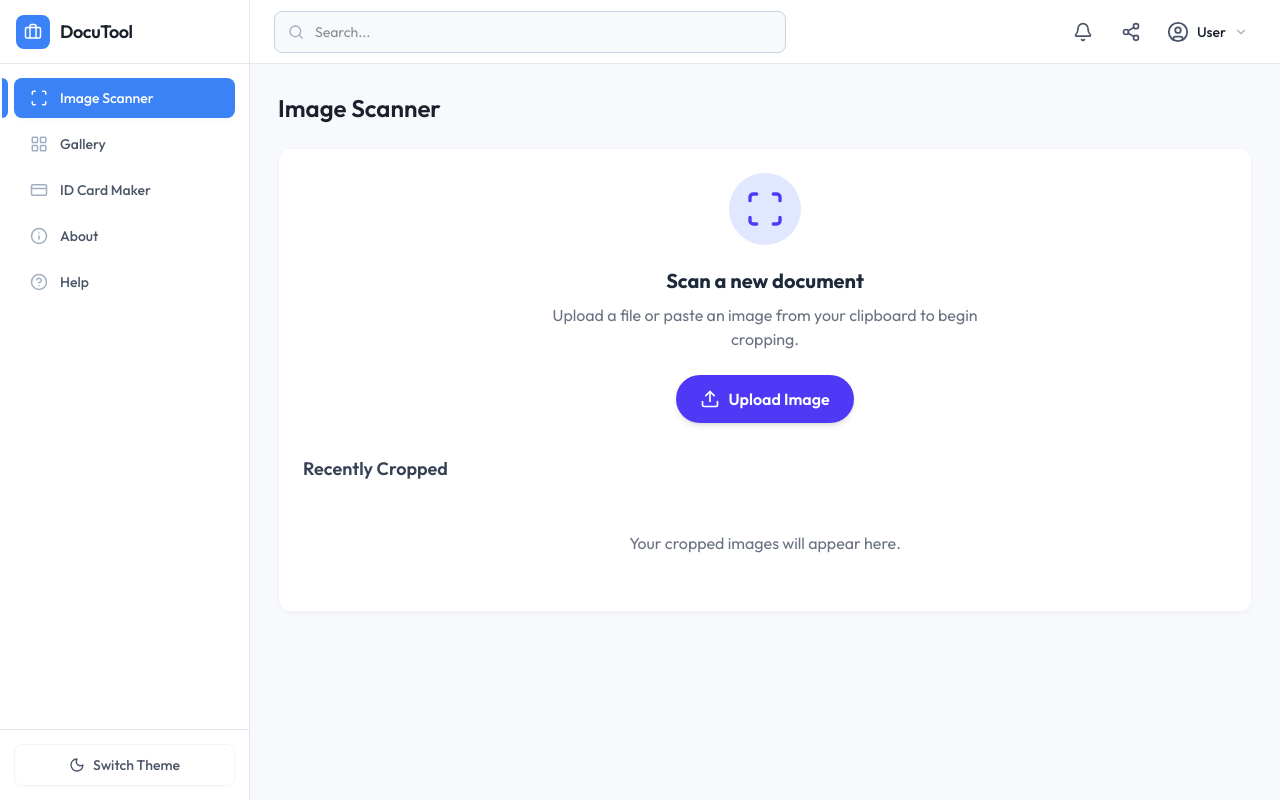
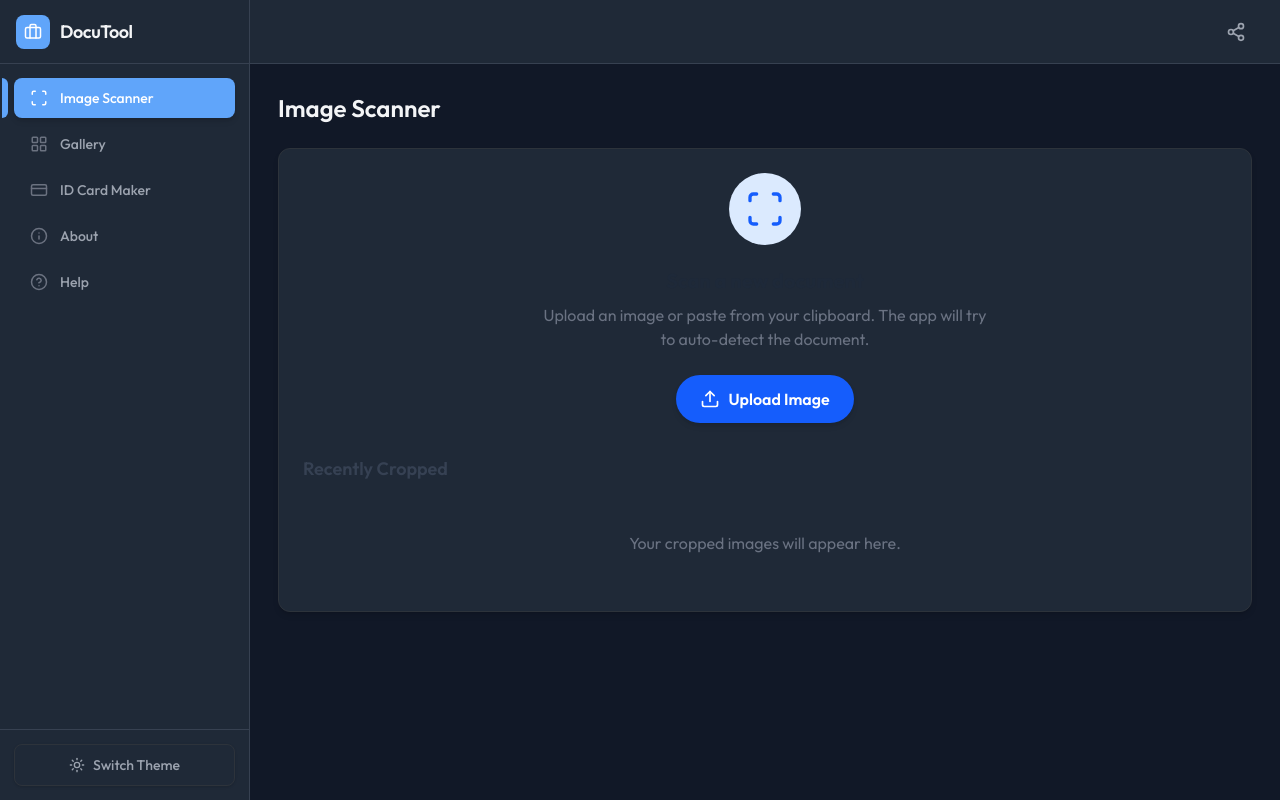
Before and after one commit to iam-salman/DocuTool, a React (Vite) app: page /#scanner in a window 1280 px wide. Built offline with nearby package versions, Linux system fonts and the light colour scheme.

Commit message:
advanced scanning model

```diff
--- a/src/App.tsx
+++ b/src/App.tsx
@@ -1,9 +1,10 @@
+'use client'
 import React, { useState, useRef, useEffect, useCallback, createContext, useContext } from 'react';
 import type { FC, ChangeEvent, MouseEvent, TouchEvent, ReactNode } from 'react';
 import { motion, AnimatePresence } from 'framer-motion';
 import {
     Upload, Crop, Download, RotateCw, Edit, FileImage, FileText, Trash2, CreditCard, Scan,
-    Info, HelpCircle, Sun, Moon, Search, Bell,
+    Info, HelpCircle, Sun, Moon, Bell,
     Share2, UserCircle, Menu, X, ChevronDown, Briefcase, CheckCircle, AlertTriangle, Copy, LayoutGrid, Printer
 } from 'lucide-react';
 
@@ -38,7 +39,7 @@ const SIDEBAR_ITEMS = [
 ];
 
 const APP_NAME = "DocuTool";
-const DEFAULT_THEME: 'light' | 'dark' = 'light';
+const DEFAULT_THEME: 'light' | 'dark' = 'dark'; // Changed to dark
 const DEFAULT_PAGE = 'scanner';
 const FONT_URL = 'https://fonts.googleapis.com/css2?family=Outfit:wght@300;400;500;600;700&display=swap';
 
@@ -52,10 +53,9 @@ interface AppContextType {
   setIsMobileMenuOpen: React.Dispatch<React.SetStateAction<boolean>>;
   showShareModal: boolean;
   setShowShareModal: React.Dispatch<React.SetStateAction<boolean>>;
-  showLogoutModal: boolean;
-  setShowLogoutModal: React.Dispatch<React.SetStateAction<boolean>>;
   croppedImages: CroppedImage[];
   setCroppedImages: React.Dispatch<React.SetStateAction<CroppedImage[]>>;
+  isCvLoaded: boolean;
 }
 
 const AppContext = createContext<AppContextType | null>(null);
@@ -130,7 +130,7 @@ const gaussianElimination = (a: number[][], b: number[]): number[] => {
 
 // --- TOOL PAGES & LOGIC COMPONENT ---
 const ToolPages: FC = () => {
-  const { currentPage, setCurrentPage, showToast, croppedImages, setCroppedImages } = useAppContext();
+  const { currentPage, setCurrentPage, showToast, croppedImages, setCroppedImages, isCvLoaded } = useAppContext();
 
   const [appState, setAppState] = useState<AppState | 'idle'>('idle');
   const [editingImage, setEditingImage] = useState<CroppedImage | null>(null);
@@ -160,12 +160,68 @@ const ToolPages: FC = () => {
     { id: 'none', name: 'None', filter: 'none' },
   ];
 
+  const detectCardCorners = useCallback((img: HTMLImageElement): Point[] | null => {
+    if (!isCvLoaded) return null;
+    const cv = (window as any).cv;
+    try {
+        let src = cv.imread(img);
+        let gray = new cv.Mat();
+        cv.cvtColor(src, gray, cv.COLOR_RGBA2GRAY, 0);
+        let blurred = new cv.Mat();
+        cv.GaussianBlur(gray, blurred, new cv.Size(5, 5), 0, 0, cv.BORDER_DEFAULT);
+        let edged = new cv.Mat();
+        cv.Canny(blurred, edged, 75, 200);
+
+        let contours = new cv.MatVector();
+        let hierarchy = new cv.Mat();
+        cv.findContours(edged, contours, hierarchy, cv.RETR_LIST, cv.CHAIN_APPROX_SIMPLE);
+
+        let maxArea = 0;
+        let bestContour = null;
+        for (let i = 0; i < contours.size(); ++i) {
+            let cnt = contours.get(i);
+            let area = cv.contourArea(cnt, false);
+            let peri = cv.arcLength(cnt, true);
+            let approx = new cv.Mat();
+            cv.approxPolyDP(cnt, approx, 0.02 * peri, true);
+            if (approx.rows === 4 && area > maxArea && area > (img.width * img.height / 10)) {
+                maxArea = area;
+                bestContour = approx;
+            }
+            cnt.delete();
+        }
+
+        if (bestContour) {
+            const points: Point[] = [
+                { x: bestContour.data32S[0], y: bestContour.data32S[1] },
+                { x: bestContour.data32S[2], y: bestContour.data32S[3] },
+                { x: bestContour.data32S[4], y: bestContour.data32S[5] },
+                { x: bestContour.data32S[6], y: bestContour.data32S[7] },
+            ];
+            bestContour.delete();
+            // Sort points: top-left, top-right, bottom-right, bottom-left
+            points.sort((a, b) => a.y - b.y);
+            const top = points.slice(0, 2).sort((a, b) => a.x - b.x);
+            const bottom = points.slice(2, 4).sort((a, b) => a.x - b.x);
+            return [top[0], top[1], bottom[1], bottom[0]];
+        }
+
+        src.delete(); gray.delete(); blurred.delete(); edged.delete(); contours.delete(); hierarchy.delete();
+    } catch (e) {
+        console.error("OpenCV error:", e);
+        showToast("Auto-detection failed.", "error");
+    }
+    return null;
+  }, [isCvLoaded, showToast]);
+
   const processAndSetImage = useCallback((imageDataUrl: string, existingImage: Omit<CroppedImage, 'cropped'> | null = null) => {
     const img = imageRef.current;
     img.onload = () => {
         const imageToEdit = existingImage || { id: Date.now(), source: imageDataUrl, corners: [], rotation: 0 };
+        const detectedCorners = detectCardCorners(img);
+
         setEditingImage(imageToEdit as CroppedImage);
-        setCorners(imageToEdit.corners?.length === 4 ? imageToEdit.corners : [
+        setCorners(detectedCorners || imageToEdit.corners?.length === 4 ? detectedCorners || imageToEdit.corners : [
             { x: img.width * 0.1, y: img.height * 0.1 }, { x: img.width * 0.9, y: img.height * 0.1 },
             { x: img.width * 0.9, y: img.height * 0.9 }, { x: img.width * 0.1, y: img.height * 0.9 },
         ]);
@@ -173,7 +229,7 @@ const ToolPages: FC = () => {
         setAppState('cropping');
     };
     img.src = imageDataUrl;
-  }, []);
+  }, [detectCardCorners]);
 
   useEffect(() => {
     const handlePaste = (event: ClipboardEvent) => {
@@ -426,7 +482,7 @@ const ToolPages: FC = () => {
   const handleDownloadIdCard = (format: 'png' | 'pdf') => {
       const canvas = idCardCanvasRef.current;
       if (!canvas) return;
-      const finalFileName = `${fileName.trim() || 'id-card-document'}-${Date.now()}`;
+      const finalFileName = `${fileName.trim() || 'id-card-document'}`; // Removed timestamp
       if (format === 'png') {
           const link = document.createElement('a');
           link.href = canvas.toDataURL('image/png');
@@ -444,29 +500,80 @@ const ToolPages: FC = () => {
   const handlePrint = () => {
       const canvas = idCardCanvasRef.current;
       if (!canvas) return;
-    const dataUrl = canvas.toDataURL('image/png');
-    const printWindow = window.open('', '_blank');
+      const dataUrl = canvas.toDataURL("image/png");
+      const printWindow = window.open("", "_blank");
       if (printWindow) {
           printWindow.document.write(`
               <html>
-                <head><title>Print Document</title>
+                <head>
+                  <title>Print Document</title>
                   <style>
-                        @media print {
                     @page { size: A4 portrait; margin: 0; }
                     body { margin: 0; }
-                            img { width: 100%; height: 100%; object-fit: contain; }
-                        }
+                    img { width: 100vw; height: 100vh; object-fit: contain; }
                   </style>
                 </head>
-                <body style="margin: 0;">
-                    <img src="${dataUrl}" onload="window.print(); window.close();" />
+                <body>
+                  <img src="${dataUrl}" />
                 </body>
               </html>
           `);
+          const img = printWindow.document.querySelector('img');
+          if(img) {
+            img.onload = () => {
+              printWindow.print();
+              printWindow.close();
+            };
+          }
           printWindow.document.close();
+      } else {
+        showToast("Pop-up blocked. Please allow pop-ups for this site.", "error");
       }
   };
 
+  const dataURLtoFile = (dataurl: string, filename: string) => {
+    const arr = dataurl.split(',');
+    const mimeMatch = arr[0].match(/:(.*?);/);
+    if (!mimeMatch) return null;
+    const mime = mimeMatch[1];
+    const bstr = atob(arr[1]);
+    let n = bstr.length;
+    const u8arr = new Uint8Array(n);
+    while (n--) {
+        u8arr[n] = bstr.charCodeAt(n);
+    }
+    return new File([u8arr], filename, { type: mime });
+  };
+
+  const handleShare = async () => {
+    const canvas = idCardCanvasRef.current;
+    if (!canvas) return;
+
+    if (!navigator.share) {
+        showToast("Web Share is not supported on your browser.", "error");
+        return;
+    }
+
+    const finalFileName = `${fileName.trim() || 'id-card-document'}.png`;
+    const dataUrl = canvas.toDataURL('image/png');
+    const file = dataURLtoFile(dataUrl, finalFileName);
+
+    if (file && navigator.canShare && navigator.canShare({ files: [file] })) {
+        try {
+            await navigator.share({
+                files: [file],
+                title: 'ID Card Document',
+                text: `Here is the document: ${finalFileName}`,
+            });
+            showToast("Shared successfully!", "success");
+        } catch (error) {
+            console.error("Share failed:", error);
+            showToast("Could not share the file.", "error");
+        }
+    } else {
+        showToast("Sharing files is not supported on your device.", "error");
+    }
+  };
 
   // --- RENDER METHODS ---
 
@@ -505,12 +612,13 @@ const ToolPages: FC = () => {
 
                  <div className="space-y-2">
                      <h3 className="text-sm font-medium text-[var(--theme-text-secondary)]">Actions</h3>
-                    <button onClick={() => handleDownloadIdCard('png')} className="w-full inline-flex items-center justify-center px-4 py-2 bg-indigo-600 text-white font-semibold rounded-lg shadow-md hover:bg-indigo-700"> <FileImage className="w-5 h-5 mr-2"/> Download PNG </button>
+                     <button onClick={() => handleDownloadIdCard('png')} className="w-full inline-flex items-center justify-center px-4 py-2 bg-blue-600 text-white font-semibold rounded-lg shadow-md hover:bg-blue-700"> <FileImage className="w-5 h-5 mr-2"/> Download PNG </button>
                      <button onClick={() => handleDownloadIdCard('pdf')} className="w-full inline-flex items-center justify-center px-4 py-2 bg-red-600 text-white font-semibold rounded-lg shadow-md hover:bg-red-700"> <FileText className="w-5 h-5 mr-2"/> Download PDF </button>
                      <button onClick={handlePrint} className="w-full inline-flex items-center justify-center px-4 py-2 bg-gray-600 text-white font-semibold rounded-lg shadow-md hover:bg-gray-700"> <Printer className="w-5 h-5 mr-2"/> Print </button>
+                     <button onClick={handleShare} className="w-full inline-flex items-center justify-center px-4 py-2 bg-green-600 text-white font-semibold rounded-lg shadow-md hover:bg-green-700"> <Share2 className="w-5 h-5 mr-2"/> Share </button>
                  </div>
 
-                 <button onClick={() => setIdCardPreview(false)} className="w-full mt-4 font-semibold px-4 py-2 rounded-lg text-indigo-600 hover:bg-gray-100 dark:text-indigo-400 dark:hover:bg-gray-700 border border-current">Back</button>
+                  <button onClick={() => setIdCardPreview(false)} className="w-full mt-4 font-semibold px-4 py-2 rounded-lg text-blue-600 hover:bg-gray-100 dark:text-blue-400 dark:hover:bg-gray-700 border border-current">Back</button>
 
              </div>
              <main className="flex-grow flex justify-center items-center overflow-hidden p-4 bg-gray-200 dark:bg-gray-900">
@@ -586,7 +694,7 @@ const ToolPages: FC = () => {
             ) : (
                 <div className="grid grid-cols-2 md:grid-cols-3 lg:grid-cols-4 gap-4">
                     {croppedImages.map(img => (
-                        <div key={img.id} className={`relative border-2 rounded-lg overflow-hidden group ${selectable && selectedIds?.includes(img.id) ? 'border-indigo-500' : 'border-transparent'}`}
+                        <div key={img.id} className={`relative border-2 rounded-lg overflow-hidden group ${selectable && selectedIds?.includes(img.id) ? 'border-blue-500' : 'border-transparent'}`}
                             onClick={() => selectable && onSelect?.(img.id)}>
                             <img src={img.cropped} className="aspect-video object-contain bg-gray-100 dark:bg-gray-800 w-full" alt="cropped item"/>
                             <div className="absolute top-1 right-1 flex gap-1 opacity-0 group-hover:opacity-100 transition-opacity">
@@ -594,7 +702,7 @@ const ToolPages: FC = () => {
                                 <button onClick={(e) => { e.stopPropagation(); setCroppedImages(imgs => imgs.filter(i => i.id !== img.id)); }} className="p-1.5 bg-black/50 text-white rounded-full hover:bg-black/75"><Trash2 size={14}/></button>
                             </div>
                             {selectable && <div className="absolute inset-0 bg-black/50 flex items-center justify-center opacity-0 group-hover:opacity-100 transition-opacity cursor-pointer">
-                                <div className={`w-6 h-6 rounded-full flex items-center justify-center ${selectedIds?.includes(img.id) ? 'bg-indigo-600' : 'bg-white/50 border'}`}>
+                                <div className={`w-6 h-6 rounded-full flex items-center justify-center ${selectedIds?.includes(img.id) ? 'bg-blue-600' : 'bg-white/50 border'}`}>
                                     {selectedIds?.includes(img.id) && <CheckCircle size={16} className="text-white"/>}
                                 </div>
                             </div>}
@@ -611,11 +719,11 @@ const ToolPages: FC = () => {
           <PageWrapper title="Image Scanner">
               <Card>
                   <div className="text-center">
-                      <div className="mx-auto mb-4 p-4 bg-indigo-100 dark:bg-gray-800 rounded-full inline-block"> <Scan className="w-10 h-10 text-indigo-600 dark:text-indigo-400" /> </div>
+                      <div className="mx-auto mb-4 p-4 bg-blue-100 dark:bg-gray-800 rounded-full inline-block"> <Scan className="w-10 h-10 text-blue-600 dark:text-blue-400" /> </div>
                       <h2 className="text-xl font-bold text-gray-800 dark:text-white">Scan a new document</h2>
-                      <p className="text-gray-500 dark:text-gray-400 max-w-md mx-auto mt-2 mb-6">Upload a file or paste an image from your clipboard to begin cropping.</p>
+                      <p className="text-gray-500 dark:text-gray-400 max-w-md mx-auto mt-2 mb-6">Upload an image or paste from your clipboard. The app will try to auto-detect the document.</p>
                       <input type="file" ref={fileInputRef} onChange={(e) => handleFileChange(e)} accept="image/*" className="hidden"/>
-                      <button onClick={() => fileInputRef.current?.click()} className="inline-flex items-center justify-center px-6 py-3 bg-indigo-600 text-white font-semibold rounded-full shadow-md hover:bg-indigo-700 transition-all">
+                      <button onClick={() => fileInputRef.current?.click()} className="inline-flex items-center justify-center px-6 py-3 bg-blue-600 text-white font-semibold rounded-full shadow-md hover:bg-blue-700 transition-all">
                           <Upload className="w-5 h-5 mr-2" /> Upload Image
                       </button>
                   </div>
@@ -643,10 +751,10 @@ const ToolPages: FC = () => {
         <PageWrapper title="ID Card Document Maker">
             <Card>
                 <div className="text-center">
-                    <div className="mx-auto mb-4 p-4 bg-indigo-100 dark:bg-gray-800 rounded-full inline-block"> <CreditCard className="w-10 h-10 text-indigo-600 dark:text-indigo-400" /> </div>
+                    <div className="mx-auto mb-4 p-4 bg-blue-100 dark:bg-gray-800 rounded-full inline-block"> <CreditCard className="w-10 h-10 text-blue-600 dark:text-blue-400" /> </div>
                     <h2 className="text-xl font-bold text-gray-800 dark:text-white">Create Your Document</h2>
                     <p className="text-gray-500 dark:text-gray-400 max-w-md mx-auto mt-2 mb-6">Click the button below to select images from your gallery or upload new ones.</p>
-                    <button onClick={() => setIsIdModalOpen(true)} className="inline-flex items-center justify-center px-6 py-3 bg-indigo-600 text-white font-semibold rounded-full shadow-md hover:bg-indigo-700 transition-all">
+                    <button onClick={() => setIsIdModalOpen(true)} className="inline-flex items-center justify-center px-6 py-3 bg-blue-600 text-white font-semibold rounded-full shadow-md hover:bg-blue-700 transition-all">
                         <CheckCircle className="w-5 h-5 mr-2" /> Select Images
                     </button>
                 </div>
@@ -660,7 +768,7 @@ const ToolPages: FC = () => {
                         <Upload size={16} className="mr-2"/> Upload New
                     </button>
                     <input type="file" ref={fileInputRef} onChange={(e) => handleFileChange(e)} accept="image/*" className="hidden"/>
-                    <button onClick={createIdDocument} disabled={selectedIds.length === 0} className="inline-flex items-center px-4 py-2 text-sm bg-indigo-600 text-white rounded-lg hover:bg-indigo-700 transition-colors disabled:bg-gray-400 disabled:cursor-not-allowed">
+                    <button onClick={createIdDocument} disabled={selectedIds.length === 0} className="inline-flex items-center px-4 py-2 text-sm bg-blue-600 text-white rounded-lg hover:bg-blue-700 transition-colors disabled:bg-gray-400 disabled:cursor-not-allowed">
                         <CreditCard size={16} className="mr-2"/> Create Document ({selectedIds.length}/2)
                     </button>
                 </div>
@@ -679,8 +787,8 @@ const App: FC = () => {
     const [isMobileMenuOpen, setIsMobileMenuOpen] = useState(false);
     const [toasts, setToasts] = useState<ToastItem[]>([]);
     const [showShareModal, setShowShareModal] = useState(false);
-    const [showLogoutModal, setShowLogoutModal] = useState(false);
     const [croppedImages, setCroppedImages] = useState<CroppedImage[]>([]);
+    const [isCvLoaded, setIsCvLoaded] = useState(false);
 
     useEffect(() => {
         setIsMounted(true);
@@ -689,6 +797,28 @@ const App: FC = () => {
         const hashPage = window.location.hash.substring(1);
         if (hashPage && SIDEBAR_ITEMS.some(i => i.path === hashPage)) _setCurrentPage(hashPage);
         else window.location.hash = DEFAULT_PAGE;
+
+        // Load OpenCV
+        const scriptId = 'opencv-script';
+        if (!document.getElementById(scriptId)) {
+            const script = document.createElement('script');
+            script.id = scriptId;
+            script.src = 'https://docs.opencv.org/4.9.0/opencv.js';
+            script.async = true;
+            script.onload = () => {
+                const cv = (window as any).cv;
+                if (cv) {
+                    console.log('OpenCV loaded successfully.');
+                    setIsCvLoaded(true);
+                } else {
+                    console.error('OpenCV failed to load.');
+                }
+            };
+            document.body.appendChild(script);
+        } else {
+             if ((window as any).cv) setIsCvLoaded(true);
+        }
+
     }, []);
 
     useEffect(() => { if(isMounted) { document.documentElement.className = theme; localStorage.setItem('app-theme', theme); } }, [theme, isMounted]);
@@ -712,7 +842,7 @@ const App: FC = () => {
 
     if (!isMounted) return null;
 
-    const appContextValue: AppContextType = { theme, toggleTheme, showToast, currentPage, setCurrentPage, isMobileMenuOpen, setIsMobileMenuOpen, showShareModal, setShowShareModal, showLogoutModal, setShowLogoutModal, croppedImages, setCroppedImages };
+    const appContextValue: AppContextType = { theme, toggleTheme, showToast, currentPage, setCurrentPage, isMobileMenuOpen, setIsMobileMenuOpen, showShareModal, setShowShareModal, croppedImages, setCroppedImages, isCvLoaded };
 
     return (
         <AppContext.Provider value={appContextValue}>
@@ -733,7 +863,6 @@ const App: FC = () => {
                 </div>
                 <ToastContainer toasts={toasts} onDismiss={dismissToast} />
                 <ShareModal />
-                <LogoutModal />
             </div>
         </AppContext.Provider>
     );
@@ -821,36 +950,15 @@ const Sidebar: FC = () => {
     );
 };
 const Header: FC = () => {
-    const { showToast, setShowShareModal, setShowLogoutModal } = useAppContext();
-    const [userDropdownOpen, setUserDropdownOpen] = useState(false);
+    const { setShowShareModal } = useAppContext();
     return (
         <header className="bg-[var(--theme-bg-primary)] text-[var(--theme-text-primary)] border-b border-[var(--theme-border-primary)] sticky top-0 z-[800] h-[var(--theme-header-height)] flex items-center shrink-0">
-            <div className="px-4 sm:px-6 w-full flex items-center justify-between">
-                <div className="flex-1 max-w-lg ml-12 md:ml-0">
-                    <div className="relative">
-                        <div className="absolute inset-y-0 left-0 pl-3.5 flex items-center pointer-events-none"> <Search size={16} className="text-[var(--theme-text-tertiary)]" /> </div>
-                        <input type="search" placeholder="Search..." className="block w-full pl-10 pr-4 py-2.5 text-sm rounded-lg border border-[var(--theme-border-secondary)] bg-[var(--theme-bg-secondary)] focus:outline-none focus:ring-1 focus:ring-[var(--theme-accent-primary)]" />
-                    </div>
-                </div>
+            <div className="px-4 sm:px-6 w-full flex items-center justify-end">
+                {/* Removed Search Bar */}
                 <div className="flex items-center space-x-1.5 sm:space-x-2">
-                    <button onClick={() => showToast('No new notifications.', 'info')} className="p-2.5 rounded-full text-[var(--theme-text-secondary)] hover:bg-[var(--theme-bg-tertiary)]"> <Bell size={20} /> </button>
+                    {/* Removed Notification Icon */}
                     <button onClick={() => setShowShareModal(true)} className="p-2.5 rounded-full text-[var(--theme-text-secondary)] hover:bg-[var(--theme-bg-tertiary)]"> <Share2 size={20} /> </button>
-                    <div className="relative">
-                        <button onClick={() => setUserDropdownOpen(!userDropdownOpen)} className="flex items-center space-x-2 p-2 rounded-full hover:bg-[var(--theme-bg-tertiary)]">
-                            <UserCircle size={22} className="text-[var(--theme-text-secondary)]" />
-                            <span className="text-sm font-medium hidden md:inline">User</span>
-                            <ChevronDown size={14} className={`text-[var(--theme-text-tertiary)] hidden md:inline transition-transform ${userDropdownOpen ? 'rotate-180' : ''}`} />
-                        </button>
-                        <AnimatePresence>
-                            {userDropdownOpen && (
-                            <motion.div initial={{ opacity: 0, y: 5 }} animate={{ opacity: 1, y: 0 }} exit={{ opacity: 0, y: 5 }}
-                                className="absolute right-0 mt-2 w-40 bg-[var(--theme-bg-primary)] rounded-lg shadow-[var(--theme-shadow-lg)] py-1.5 z-[850] border border-[var(--theme-border-primary)]">
-                                <a href="#" onClick={(e) => { e.preventDefault(); showToast(`Profile clicked!`, 'info'); setUserDropdownOpen(false); }} className="block px-3.5 py-2 text-sm hover:bg-[var(--theme-bg-tertiary)]">Profile</a>
-                                <a href="#" onClick={(e) => { e.preventDefault(); setShowLogoutModal(true); setUserDropdownOpen(false); }} className="block px-3.5 py-2 text-sm text-red-500 hover:bg-[var(--theme-bg-tertiary)]">Logout</a>
-                            </motion.div>
-                            )}
-                        </AnimatePresence>
-                    </div>
+                    {/* Removed User Dropdown and Logout Modal */}
                 </div>
             </div>
         </header>
@@ -901,19 +1009,5 @@ const ShareModal: FC = () => {
     );
 };
 
-const LogoutModal: FC = () => {
-    const { showLogoutModal, setShowLogoutModal, showToast } = useAppContext();
-    const handleConfirmLogout = () => { setShowLogoutModal(false); showToast("You have been logged out.", "info"); };
-    return (
-        <Modal isOpen={showLogoutModal} onClose={() => setShowLogoutModal(false)} title="Confirm Logout">
-            <p className="text-sm text-[var(--theme-text-secondary)] mb-6">Are you sure you want to log out?</p>
-            <div className="flex justify-end space-x-3">
-                <button onClick={() => setShowLogoutModal(false)} className="px-4 py-2 text-sm rounded-lg border border-[var(--theme-border-secondary)] hover:bg-[var(--theme-bg-tertiary)]">Cancel</button>
-                <button onClick={handleConfirmLogout} className="px-4 py-2 text-sm rounded-lg bg-[var(--theme-accent-danger)] text-white hover:opacity-90">Logout</button>
-            </div>
-        </Modal>
-    );
-};
-
 
 export default App;
```
Lines whose indentation alone changed are shown as unchanged.
